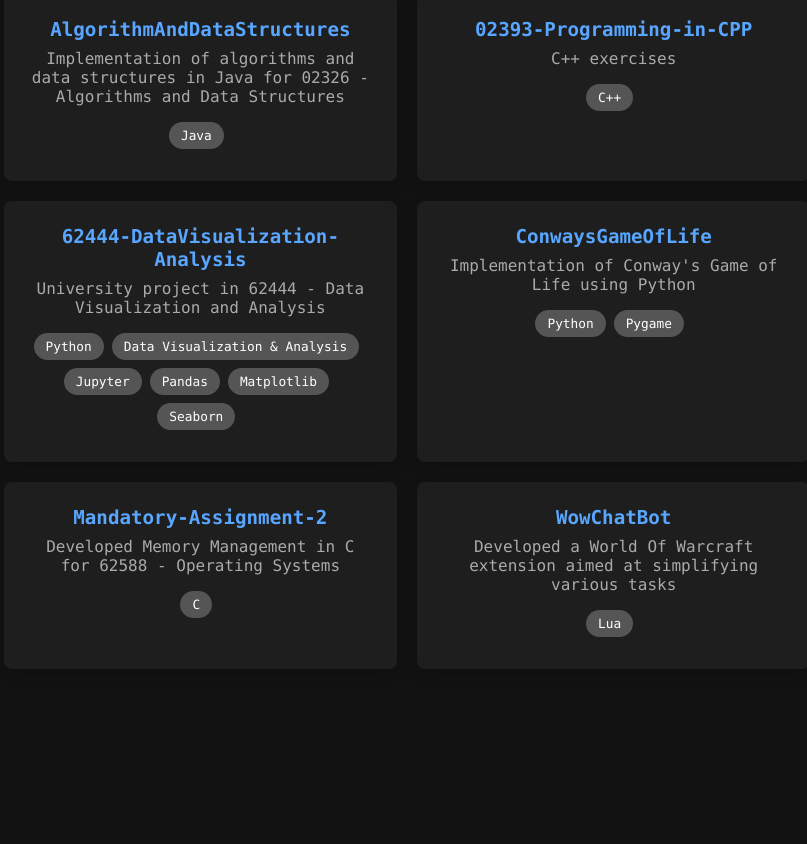
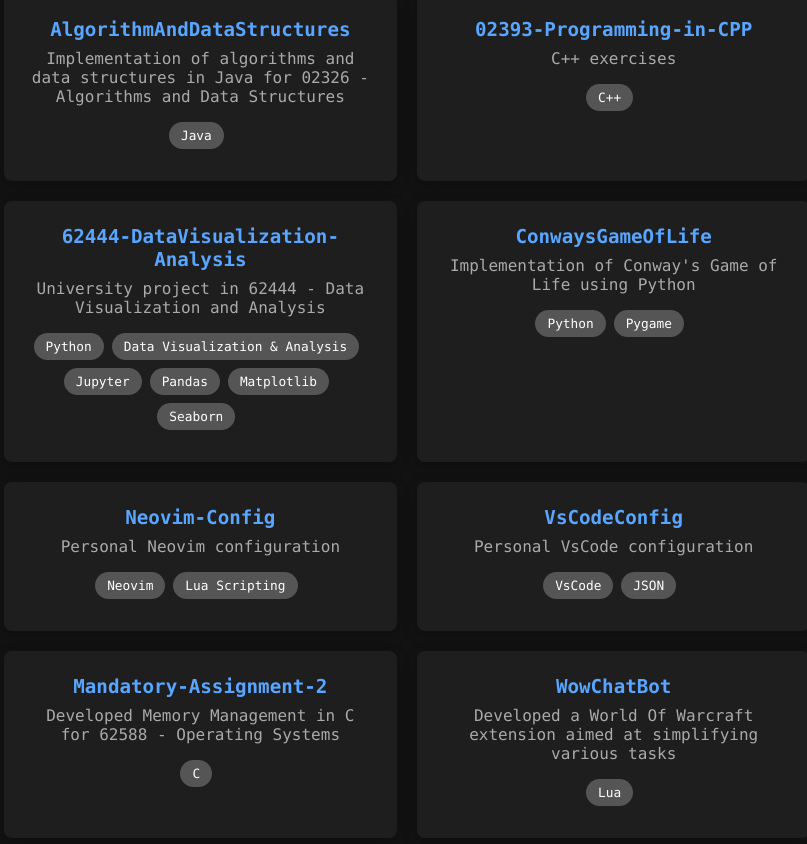
Before and after one commit to DenizIsikli/Portfolio, a React (Create React App) app: page /project in a window 1280 px wide. Shown: the part 1239-2083 px from the top of the page, without its empty margins (253-1060 px from the left). Before the commit the page ends 1934 px from the top, so only its background shows below. Built offline with nearby package versions, Linux system fonts and the light colour scheme; no server answers.

Commit message:
Added projects

```diff
--- a/src/components/project/project.tsx
+++ b/src/components/project/project.tsx
@@ -244,6 +244,32 @@
                         onMouseEnter={createStars}
                         onMouseLeave={removeStars}
                     >
+                        <a href="https://github.com/DenizIsikli/Neovim-Config">Neovim-Config</a>
+                        <p>Personal Neovim configuration</p>
+                        <div className='tags'>
+                            <span className='tag'>Neovim</span>
+                            <span className='tag'>Lua Scripting</span>
+                        </div>
+                        {stars.length > 0 && <div className='star-container'>{stars}</div>}
+                    </li>
+                    <li
+                        onMouseEnter={createStars}
+                        onMouseLeave={removeStars}
+                    >
+                        <a href="https://github.com/DenizIsikli/VsCodeConfig/tree/main/Images">VsCodeConfig</a>
+                        <p>Personal VsCode configuration</p>
+                        <div className='tags'>
+                            <span className='tag'>VsCode</span>
+                            <span className='tag'>JSON</span>
+                        </div>
+                        {stars.length > 0 && <div className='star-container'>{stars}</div>}
+                    </li>
+                </div>
+                <div className="project-group">
+                    <li
+                        onMouseEnter={createStars}
+                        onMouseLeave={removeStars}
+                    >
                         <a href="https://github.com/DenizIsikli/Mandatory-Assignment-2">Mandatory-Assignment-2</a>
                         <p>Developed Memory Management in C for 62588 - Operating Systems</p>
                         <div className='tags'>
```
